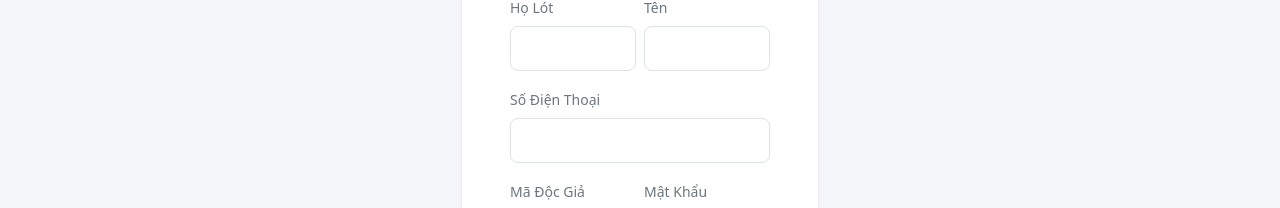
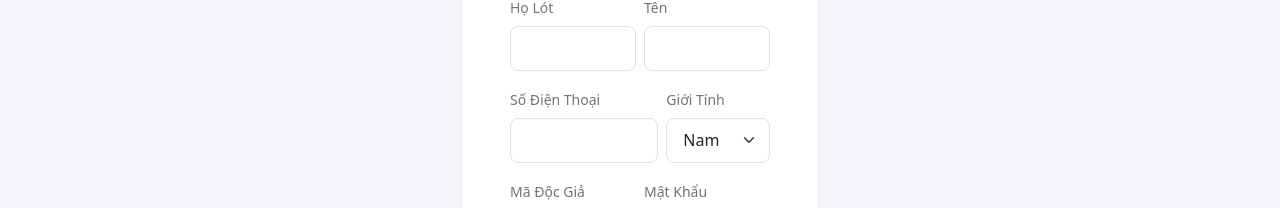
Before and after one commit to ChungTinh/QuanLyThuVien_MEVN, a Vue app in the folder quanlymuonsach-frontend/: page /tai-khoan in a window 1280 px wide. Both pictures are taken after a click on the link "Đăng ký ngay". Shown: the part 342-550 px from the top of the page. Built offline with nearby package versions, Linux system fonts and the light colour scheme.

Commit message:
Update thông tin tai khoan - them chon gioi tinh

```diff
--- a/quanlymuonsach-frontend/src/views/TaiKhoan.vue
+++ b/quanlymuonsach-frontend/src/views/TaiKhoan.vue
@@ -101,7 +101,8 @@
                   />
                 </div>
               </div>
-              <div class="mb-3">
+              <div class="row g-2 mb-3">
+                <div class="col-7">
                   <label class="form-label fw-medium small text-secondary"
                     >Số Điện Thoại</label
                   >
@@ -111,6 +112,20 @@
                     v-model="registerData.DienThoai"
                     required
                   />
+                </div>
+                <div class="col-5">
+                  <label class="form-label fw-medium small text-secondary"
+                    >Giới Tính</label
+                  >
+                  <select
+                    class="form-select custom-input"
+                    v-model="registerData.Phai"
+                    required
+                  >
+                    <option value="Nam">Nam</option>
+                    <option value="Nữ">Nữ</option>
+                  </select>
+                </div>
               </div>
               <div class="row g-2 mb-4">
                 <div class="col-6">
--- a/quanlymuonsach-frontend/src/views/admin/QuanLyDocGia.vue
+++ b/quanlymuonsach-frontend/src/views/admin/QuanLyDocGia.vue
@@ -174,7 +174,8 @@
                   />
                 </div>
               </div>
-              <div class="mb-4">
+              <div class="row mb-4">
+                <div class="col-6">
                   <label class="form-label fw-bold small text-secondary"
                     >Điện Thoại</label
                   >
@@ -184,6 +185,16 @@
                     v-model="formData.DienThoai"
                     required
                   />
+                </div>
+                <div class="col-6">
+                  <label class="form-label fw-bold small text-secondary"
+                    >Giới Tính</label
+                  >
+                  <select class="form-select" v-model="formData.Phai" required>
+                    <option value="Nam">Nam</option>
+                    <option value="Nữ">Nữ</option>
+                  </select>
+                </div>
               </div>
               <div class="text-end">
                 <button
@@ -226,6 +237,7 @@ export default {
         HoLot: "",
         Ten: "",
         DienThoai: "",
+        Phai: "Nam",
       },
     };
   },
@@ -258,6 +270,7 @@ export default {
         HoLot: "",
         Ten: "",
         DienThoai: "",
+        Phai: "Nam",
       };
       this.modalInstance.show();
     },
```
Lines whose indentation alone changed are shown as unchanged.
